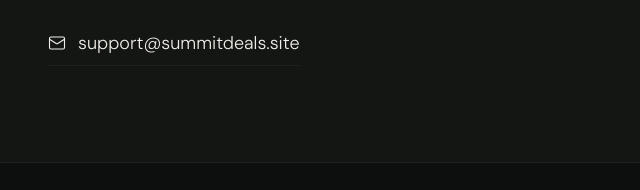
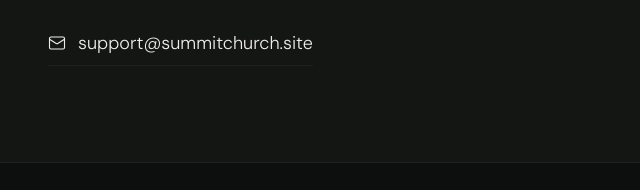
Before and after one commit to SummitDeals/summitchurch.site, a plain HTML site: page index.html in a window 1280 px wide. Shown: the part 1809-1999 px from the top of the page, 0-640 px from the left. Drawn offline with nearby package versions, Linux system fonts and the light colour scheme.

Commit message:
Initial commit

```diff
--- a/index.html
+++ b/index.html
@@ -360,12 +360,12 @@
       <p style="color:var(--muted); font-size:15px; line-height:1.7;">
         Have a question about one of our apps, want to report an issue, or just want to say hello? Reach out directly — we read every message.
       </p>
-      <a class="contact-email" href="mailto:support@summitdeals.site">
+      <a class="contact-email" href="mailto:support@summitchurch.site">
         <svg width="18" height="18" viewBox="0 0 24 24" fill="none" stroke="currentColor" stroke-width="1.5" stroke-linecap="round" stroke-linejoin="round">
           <rect x="2" y="4" width="20" height="16" rx="2"/>
           <path d="m22 7-8.97 5.7a1.94 1.94 0 0 1-2.06 0L2 7"/>
         </svg>
-        support@summitdeals.site
+        support@summitchurch.site
       </a>
     </div>
   </section>
```
